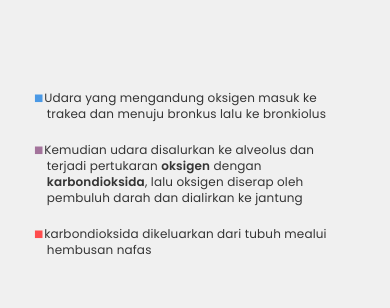
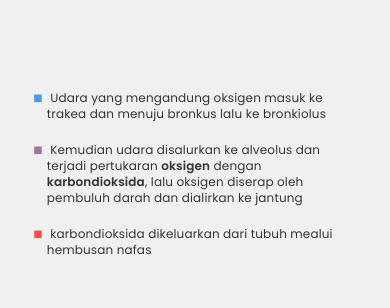
Before and after one commit to almaas-ice/ekskresi, a plain HTML site: page index.html in a window 390 px wide. Both pictures are taken after a click on the button "KLIK DISINI". Shown: the top 308 px of the page. Drawn offline with nearby package versions, Linux system fonts and the light colour scheme.

Commit message:
1.0 update
bullet li bug fixing

```diff
--- a/css/style.css
+++ b/css/style.css
@@ -374,7 +374,7 @@ section.video-page {
 		margin: 8px 0 -20px -16%;
 	}
 	ul li::before {
-	  width: 6px;
+	  width: 12px;
 	}
 	/*lungs page end*/
 
```
